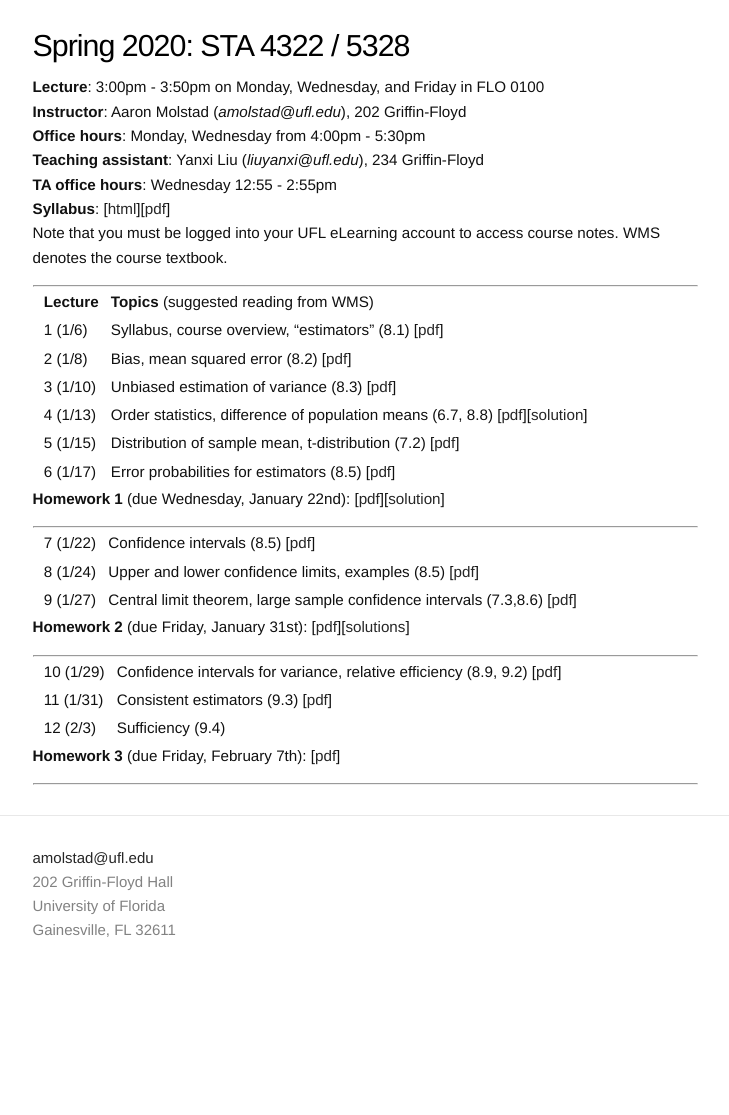
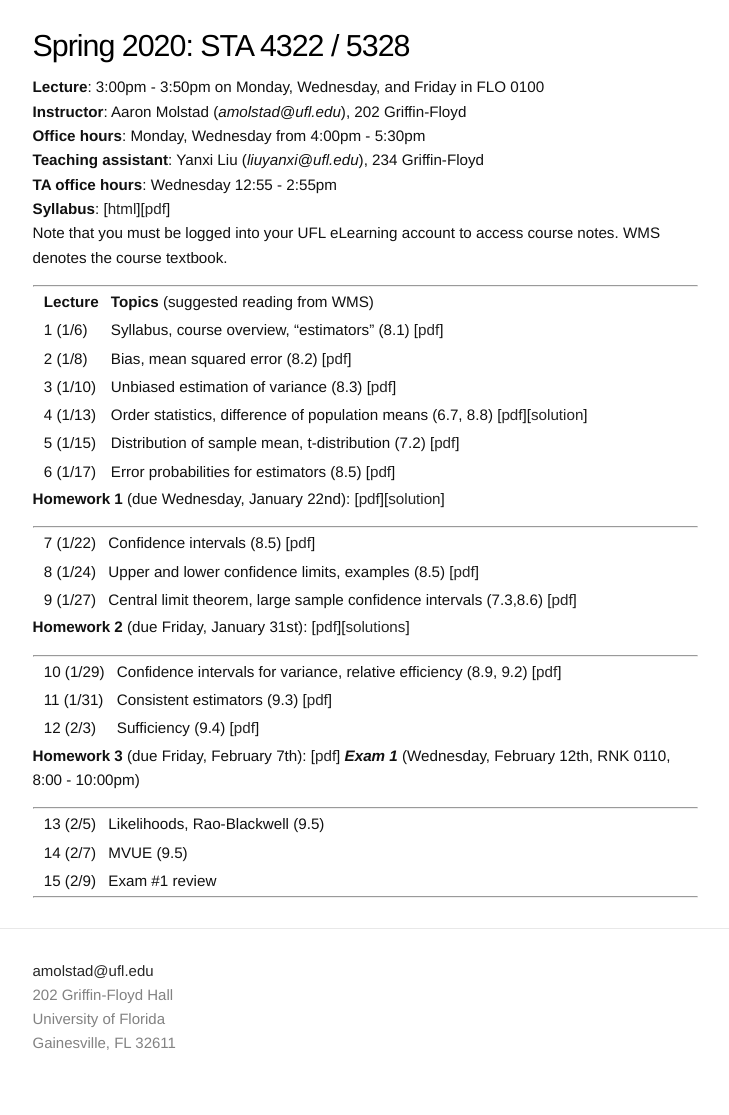
Before and after one commit to ajmolstad/ajmolstad.github.io, a Jekyll site: the page built from S20_STA4322.md, in a window 1280 px wide. Shown: the whole page, without its empty margins (275-1004 px from the left). Built offline with Jekyll 4.4.1, drawn with Linux system fonts in a browser that asks for light colours; before the commit the page ends 1002 px from its top, so only the background shows below that.

Commit message:
Update to add lecture 12

```diff
--- a/S20_STA4322.md
+++ b/S20_STA4322.md
@@ -37,9 +37,15 @@ Note that you must be logged into your UFL eLearning account to access course no
 
 || 10 (1/29)  || Confidence intervals for variance, relative efficiency (8.9, 9.2) [[pdf](https://ufl.instructure.com/courses/394927/files/47952376/download?wrap=1)]  ||
 || 11 (1/31)  || Consistent estimators (9.3) [[pdf](https://ufl.instructure.com/courses/394927/files/47988735/download?wrap=1)] ||
-|| 12 (2/3) || Sufficiency (9.4) ||
+|| 12 (2/3) || Sufficiency (9.4) [[pdf](https://ufl.instructure.com/courses/394927/files/48037212/download?wrap=1)] ||
 
 **Homework 3** (due Friday, February 7th): [[pdf](/docs/STA4322_S20_Homework3.pdf)]
-
+***Exam 1*** (Wednesday, February 12th, RNK 0110, 8:00 - 10:00pm)
 
 ---------------
+
+|| 13 (2/5)  ||  Likelihoods, Rao-Blackwell (9.5) ||
+|| 14 (2/7)  || MVUE (9.5) ||
+|| 15 (2/9) || Exam \#1 review ||
+
+---------------
```
